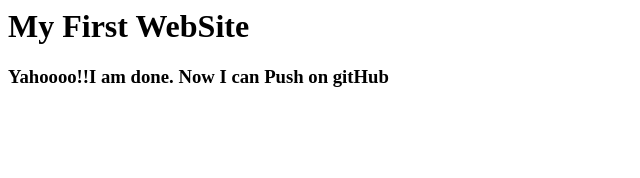
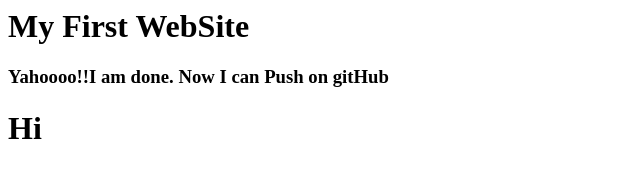
Before and after one commit to Sharif14/my-first-website, a plain HTML site: page index.html in a window 1280 px wide. Shown: the full height of the page, 0-640 px from the left. Drawn offline with Linux system fonts and the light colour scheme.

Commit message:
new update

```diff
--- a/index.html
+++ b/index.html
@@ -8,5 +8,6 @@
 <body>
     <h1>My First WebSite</h1>
     <h3>Yahoooo!!I am done. Now I can Push on gitHub</h3>
+    <h1 class="one">Hi</h1>
 </body>
 </html>
```
